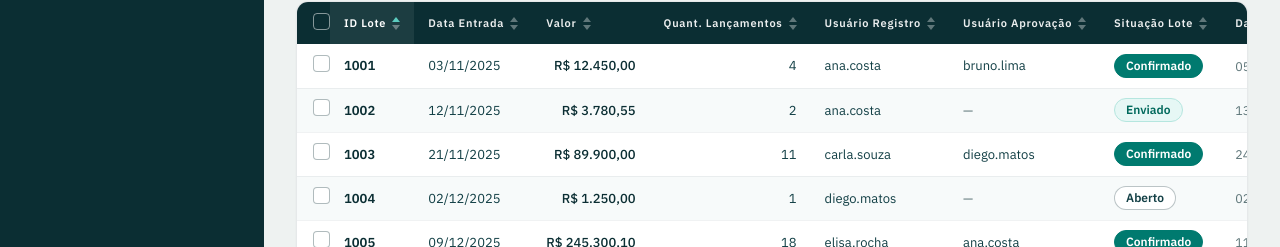
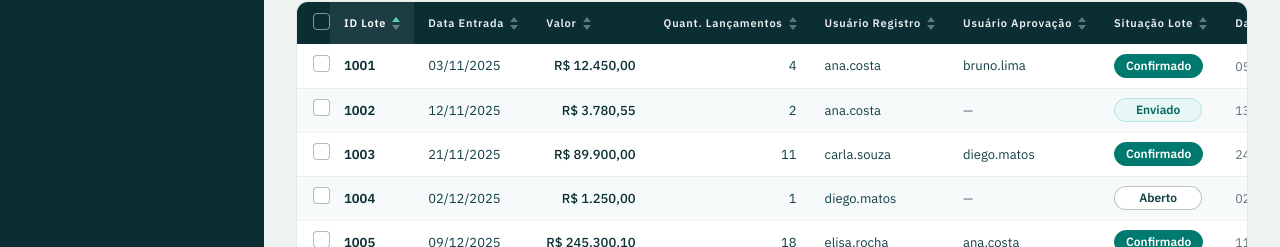
Before and after one commit to zrodrigolimaz/contabil-web, an Angular app: page / in a window 1280 px wide. Shown: the part 553-800 px from the top of the page. Built offline with nearby package versions, Linux system fonts and the light colour scheme.

Commit message:
fix: iguala a largura das pastilhas de situação na grade

```diff
--- a/src/app/features/outros-creditos-debitos/consulta-lotes/tabela-lotes/tabela-lotes.html
+++ b/src/app/features/outros-creditos-debitos/consulta-lotes/tabela-lotes/tabela-lotes.html
@@ -102,7 +102,11 @@
               {{ lote.usuarioAprovacao ?? semValor }}
             </td>
             <td class="whitespace-nowrap px-3.5">
-              <span [class]="classeDaSituacao[lote.situacao]">{{ lote.situacao }}</span>
+              <span
+                class="min-w-[5.5rem] justify-center"
+                [class]="classeDaSituacao[lote.situacao]"
+                >{{ lote.situacao }}</span
+              >
             </td>
             <td class="whitespace-nowrap py-0 pl-3.5 pr-4 text-[12.5px] tabular-nums text-muted">
               {{ lote.dataHoraSituacao | date: 'dd/MM/yyyy, HH:mm:ss' }}
```
Also changed, not shown: 1 other file (tests, documents, lock files or other folders).
